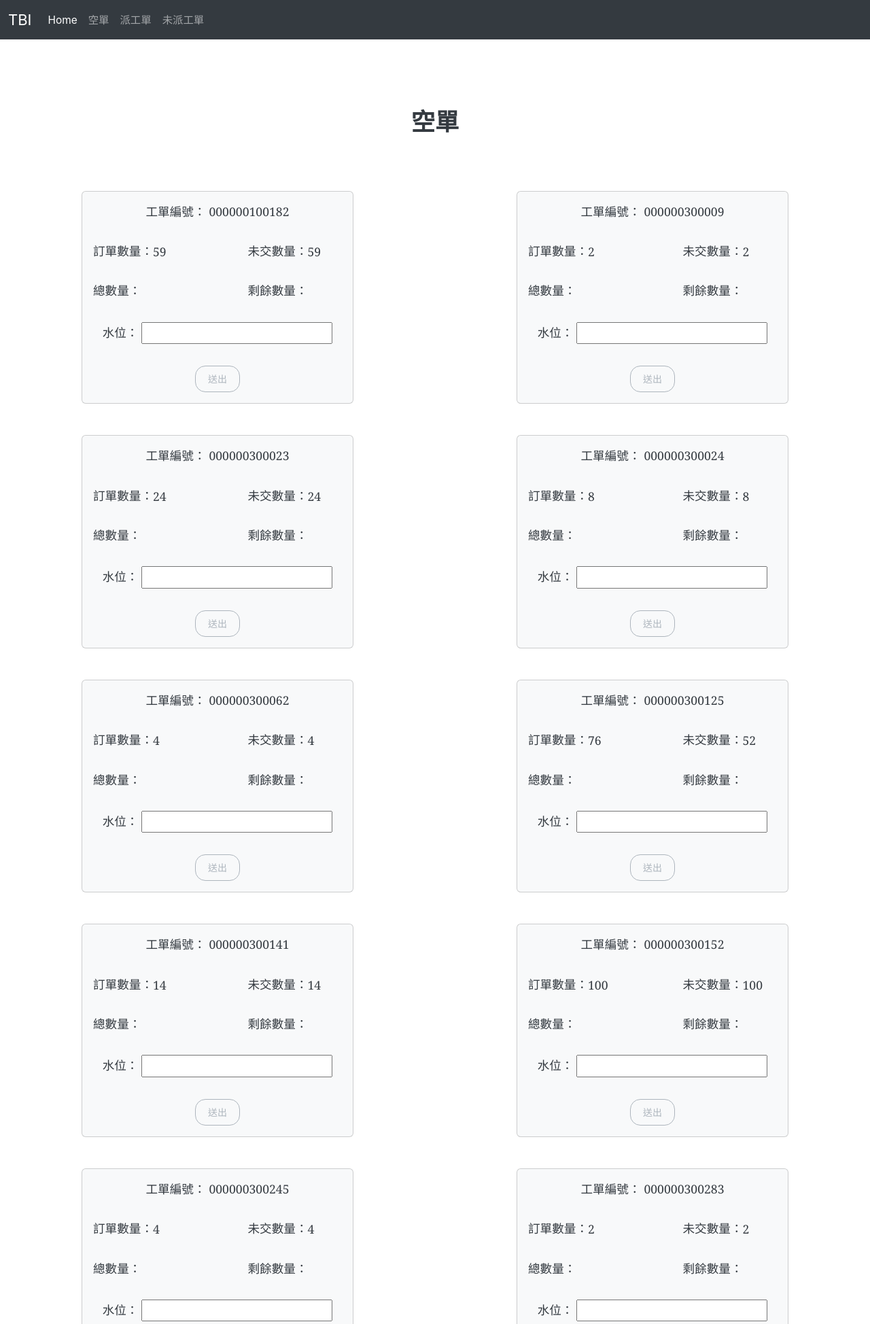
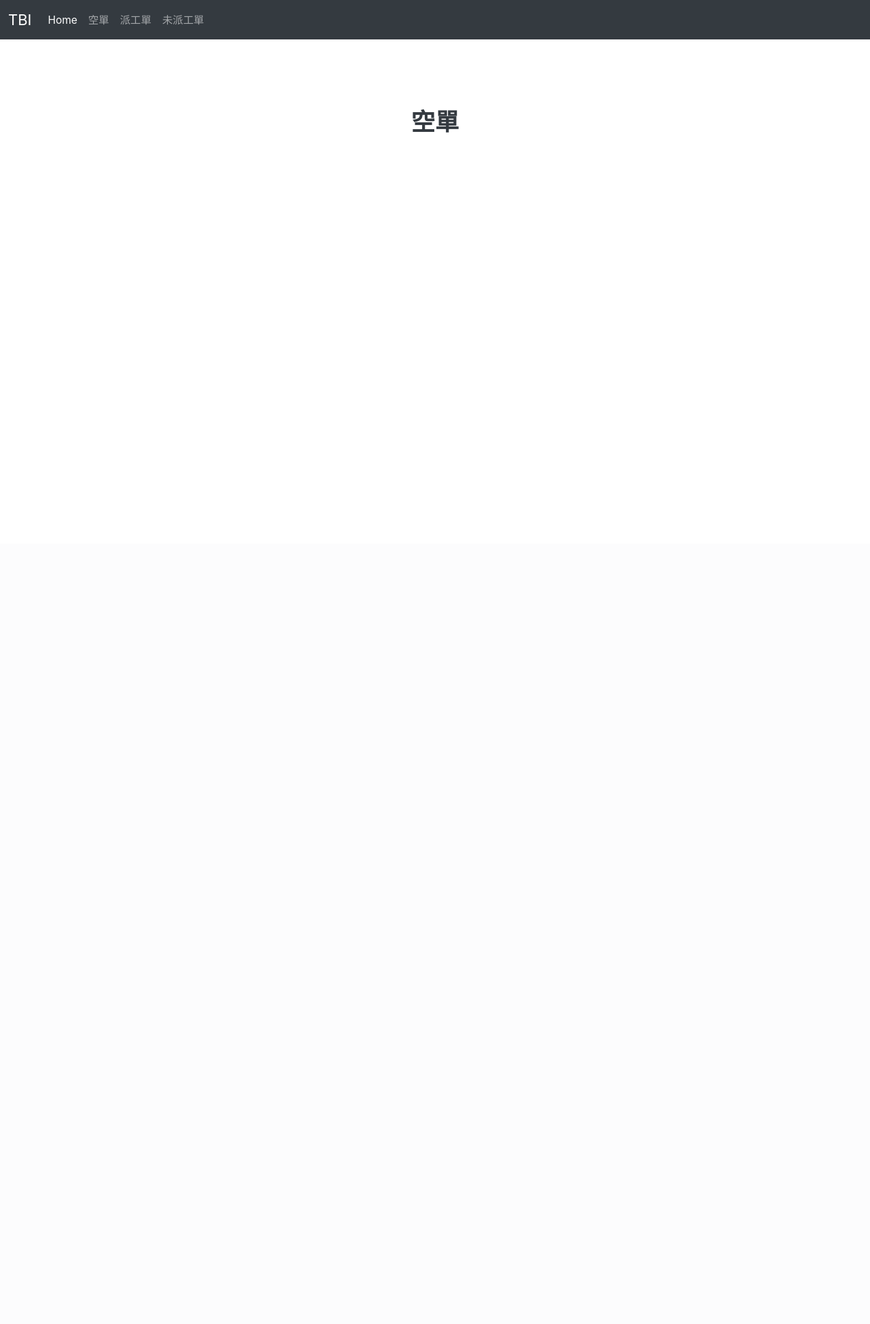
Before and after one commit to weihung0831/request_py, a Flask app: page /work_order in a window 1280 px wide. Shown: the top 1948 px of the page at 68% size. After the commit the page ends 195 px from the top, so only its background shows below. Run offline with Flask 3, Linux system fonts and the light colour scheme; parts of the project's set-up code (start-up, migrations or seed data) failed here and were passed over; some libraries are stand-ins or nearby versions.

Commit message:
update:remove card template

```diff
--- a/templates/card.html
+++ /dev/null
@@ -1,65 +0,0 @@
-<div id="card-container"></div>
-
-<script src="../static/js/axios.min.js"></script>
-<script>
-  api_url = "http://127.0.0.1:80/api";
-  axios
-    .get(`${api_url}/get_work_order_data`)
-    .then((res) => {
-      console.log(res.data);
-      const numberOfWorkOrder = res.data.result.work_order_number;
-      const workOrderQuantity = res.data.result.work_order_quantity;
-      const undeliveredQuantity = res.data.result.undelivered_quantity;
-
-      // 迴圈 numberOfWorkOrder 陣列並為每個工單建立卡片
-      numberOfWorkOrder.forEach((workOrderNumber, index) => {
-        // 建立卡片元素
-        const card = document.createElement("div");
-        card.className = "card bg-light mb-3";
-        card.style = "width: 25rem";
-
-        // 填充卡片内容
-        let cardHTML = `
-          <div class="card bg-light mb-3" style="width: 25rem;">
-            <div class="card-body text-center">
-              <label class="d-inline-block">工單編號：</label>
-              <p class="d-inline-block card-text">${workOrderNumber}</p>
-            </div>
-            <div class="card-body row">
-              <div class="col-7 d-flex align-items-center">
-                <label>訂單數量：</label>
-                <p class="mb-0 ml-1">${workOrderQuantity[index]}</p>
-              </div>
-              <div class="col-5 d-flex align-items-center">
-                <label>未交數量：</label>
-                <p class="mb-0 ml-1">${undeliveredQuantity[index]}</p>
-              </div>
-            </div>
-            <div class="card-body row">
-              <div class="col-7 d-flex align-items-center">
-                <label>總數量：</label>
-                <p class="mb-0 ml-1"></p>
-              </div>
-              <div class="col-5 d-flex align-items-center">
-                <label>剩餘數量：</label>
-                <p class="mb-0 ml-1"></p>
-              </div>
-            </div>
-            <div class="card-body text-center">
-              <label class="d-inline-block">水位：</label>
-              <input type="number" class="d-inline-block card-text w-30" />
-            </div>
-            <div class="card-body">
-              <button type="button" class="btn btn-outline-secondary">送出</button>
-            </div>
-          </div>`;
-
-        document
-          .getElementById("card-container")
-          .insertAdjacentHTML("beforeend", cardHTML);
-      });
-    })
-    .catch((err) => {
-      console.log(err);
-    });
-</script>
--- a/templates/dispatch_work_order.html
+++ b/templates/dispatch_work_order.html
@@ -11,7 +11,5 @@
     <div class="container">
       <h2 id="dispatch_work_order_title">派工單</h2>
     </div>
-    <!-- card -->
-    {% include 'card.html' %}
   </body>
 </html>
--- a/templates/not_dispatch_work_order.html
+++ b/templates/not_dispatch_work_order.html
@@ -11,7 +11,5 @@
     <div class="container">
       <h2 id="not_dispatch_work_order_title">未派工單</h2>
     </div>
-    <!-- card -->
-    {% include 'card.html' %}
   </body>
 </html>
--- a/templates/work_order.html
+++ b/templates/work_order.html
@@ -11,7 +11,5 @@
     <div class="container">
       <h2 id="work_order_title">空單</h2>
     </div>
-    <!-- card -->
-    {% include 'card.html' %}
   </body>
 </html>
```
